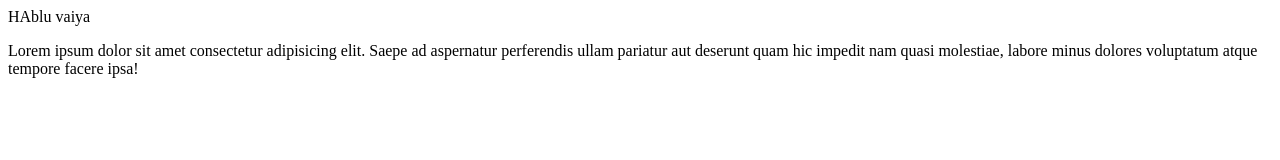
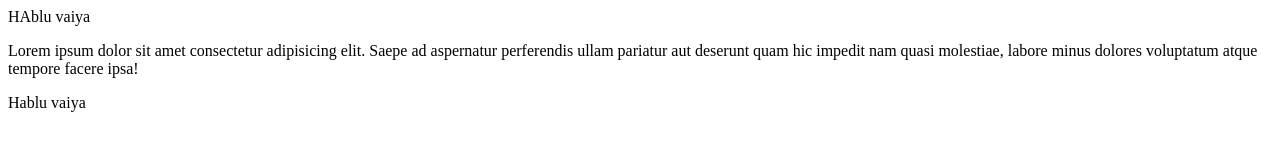
Before and after one commit to Dipto38/Git-1st, a plain HTML site: page Index.html in a window 1280 px wide. Drawn offline with Linux system fonts and the light colour scheme.

Commit message:
Update Index.html

```diff
--- a/Index.html
+++ b/Index.html
@@ -8,5 +8,6 @@
 <body>
     <h>HAblu vaiya</h>
     <p>Lorem ipsum dolor sit amet consectetur adipisicing elit. Saepe ad aspernatur perferendis ullam pariatur aut deserunt quam hic impedit nam quasi molestiae, labore minus dolores voluptatum atque tempore facere ipsa!</p>
+<p>Hablu vaiya</p>
 </body>
 </html>
```
